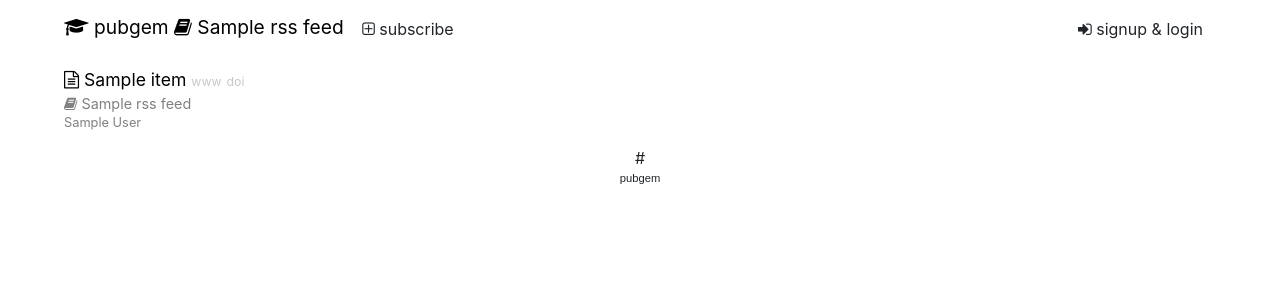
After one commit to pubgem/rss-aggregator, a Python web app: template rss_aggregator/views/frontpage/templates/frontpage/journal.htm.j2 in a window 1280 px wide. The commit adds this page. Shown: the top 300 px of the page. Run offline with Jinja, Linux system fonts and the light colour scheme; the template is opened without the code that fills it: most values are stand-ins (such as "Sample title", 1, 10 or a date in 2020); some libraries are stand-ins or nearby versions.

Commit message:
renaming jinja files as .htm.j2, changing theme somewhat

```diff
--- a/fabfile.py
+++ b/fabfile.py
@@ -10,14 +10,14 @@
 env.key_filename = [os.path.expanduser('~/.ssh/id_rsa')]
 
 if not env.hosts:
-    print "need to call with -H [host.example.com]"
+    print("need to call with -H [host.example.com]")
     sys.exit(1)
 
 
 def rsync():
     "rsync local changes (ignoring git)"
     if not os.path.exists("fabfile.py"):
-        print "need to run in root of project"
+        print("need to run in root of project")
         sys.exit(1)
 
     excluded = [
@@ -70,7 +70,7 @@
 
 def help():
     "get help on testing and deploying"
-    print helpfile
+    print(helpfile)
 
 helpfile = """
 # quickly copy some changes over
--- a/rss_aggregator/views/frontpage/static-frontpage/style.css
+++ b/rss_aggregator/views/frontpage/static-frontpage/style.css
@@ -35,25 +35,56 @@
 
 .title {
 	display: block;
-	font-size: 1.2em;
+	font-size: 1.1em;
+}
+
+.title a, .title a:hover {
+	color: black;
+	text-decoration: none;
+}
+
+/* .title a:hover {
+	color: black;
+} */
+
+.title a:visited {
+	color: gray;
+	text-decoration: none;
+}
+
+.links a, .links a:hover, .links a:visited {
+	color: rgb(200, 200, 200);
+	font-size: 0.7em;
 }
 
 .journal {
 	display: block;
+	color: gray;
 	font-size: 0.9em;
 }
 
+.journal a, .journal a:visited {
+	color: gray;
+	text-decoration: none;
+}
+
+.journal a:hover {
+	color: gray;
+}
+
 .authors {
+	color: gray;
 	display: block;
 	font-size: 0.8em;
+	line-height: 1.2em;
 }
 
 .listing {
 	margin-bottom: 1em;
 }
 
-#pubgem {
-	color: blue;
+#pubgem a {
+	color: black;
 }
 
 #active {
@@ -65,3 +96,7 @@
 	margin-bottom: 1em;
 	margin-top: 0.5em;
 }
+
+.here a, .here a:hover {
+	color: black;
+}
--- /dev/null
+++ b/rss_aggregator/views/frontpage/templates/frontpage/_login.htm.j2
@@ -0,0 +1,9 @@
+{% if current_user.is_authenticated and current_user.name %}
+	<span>
+		<a href="/subscriptions"><i class="fa fa-folder-open-o" aria-hidden="true"></i> subscriptions</a>
+	</span>
+{% else %}
+	<span>
+		<a class="btn btn-mini" href="/user/login"><i class="fa fa-sign-in" aria-hidden="true"></i> signup &amp; login</a>
+	</span>
+{% endif %}
--- /dev/null
+++ b/rss_aggregator/views/frontpage/templates/frontpage/journal.htm.j2
@@ -0,0 +1,54 @@
+{% extends "frontpage/base.htm.j2" %}
+
+{% block title %}
+journal
+{% endblock %}
+
+{% block content %}
+
+<div id="navbar">
+	<div id="account" style="float: right">
+		{# <span><a href=""><i class="fa fa-search" aria-hidden="true"></i> search</a></span> #}
+		{% include "frontpage/_login.htm.j2" %}
+	</div>
+
+	<div id="breadcrumbs">
+		<span id="pubgem">
+			<a href="/"><i class="fa fa-graduation-cap" aria-hidden="true"></i> pubgem</a>
+		</span>
+		<span class="here">
+			<a href="/journal/{{ rss_feed.id }}"><i class="fa fa-book" aria-hidden="true"></i> {{ rss_feed.name }}</a>
+		</span>
+		{% if current_user.is_authenticated and current_user.name %}
+			<span>
+				<a class="btn btn-mini" href="/user/subscribe/{{ rss_feed.id }}"><i class="fa fa-plus-square-o" aria-hidden="true"></i> subscribe</a>
+			</span>
+		{% else %}
+			<span>
+				<a class="btn btn-mini" href="/user/login"><i class="fa fa-plus-square-o" aria-hidden="true"></i> subscribe</a>
+			</span>
+		{% endif %}
+	</div>
+</div>
+
+    {% for item in rss_entries %}
+    <div class="listing">
+    	<span class="title">
+    		<a href="http://dx.doi.org/{{ item.doi }}"><i class="fa fa-file-text-o" aria-hidden="true"></i> {{ item.title }}</a>
+    		<span class="links">
+	    		<a href="{{ item.www }}">www</a>
+	    		<a href="http://dx.doi.org/{{ item.doi }}">doi</a>
+	    	</span>
+    	</span>
+    	<span class="journal">
+    		<i class="fa fa-book" aria-hidden="true"></i> {{ item.rss_feed.name }}
+    	</span>
+    	<span class="authors">{{ item.authors }}</span>
+    </div>
+    {% endfor %}
+
+<div align="center">
+{{ pagination.links }}
+</div>
+
+{% endblock %}
```
Also changed, not shown: rss_aggregator/views/frontpage/__init__.py (+6 -4 lines), rss_aggregator/views/frontpage/templates/frontpage/index.htm.j2 (added, +51 -0 lines), rss_aggregator/views/frontpage/templates/frontpage/index.html (deleted, +0 -44 lines), rss_aggregator/views/frontpage/templates/frontpage/journal.html (deleted, +0 -43 lines), rss_aggregator/views/frontpage/templates/frontpage/subscriptions.htm.j2 (renamed from rss_aggregator/views/frontpage/templates/frontpage/subscriptions.html, +9 -5 lines), rss_aggregator/views/frontpage/templates/frontpage/base.htm.j2 (renamed from rss_aggregator/views/frontpage/templates/frontpage/base.html).
